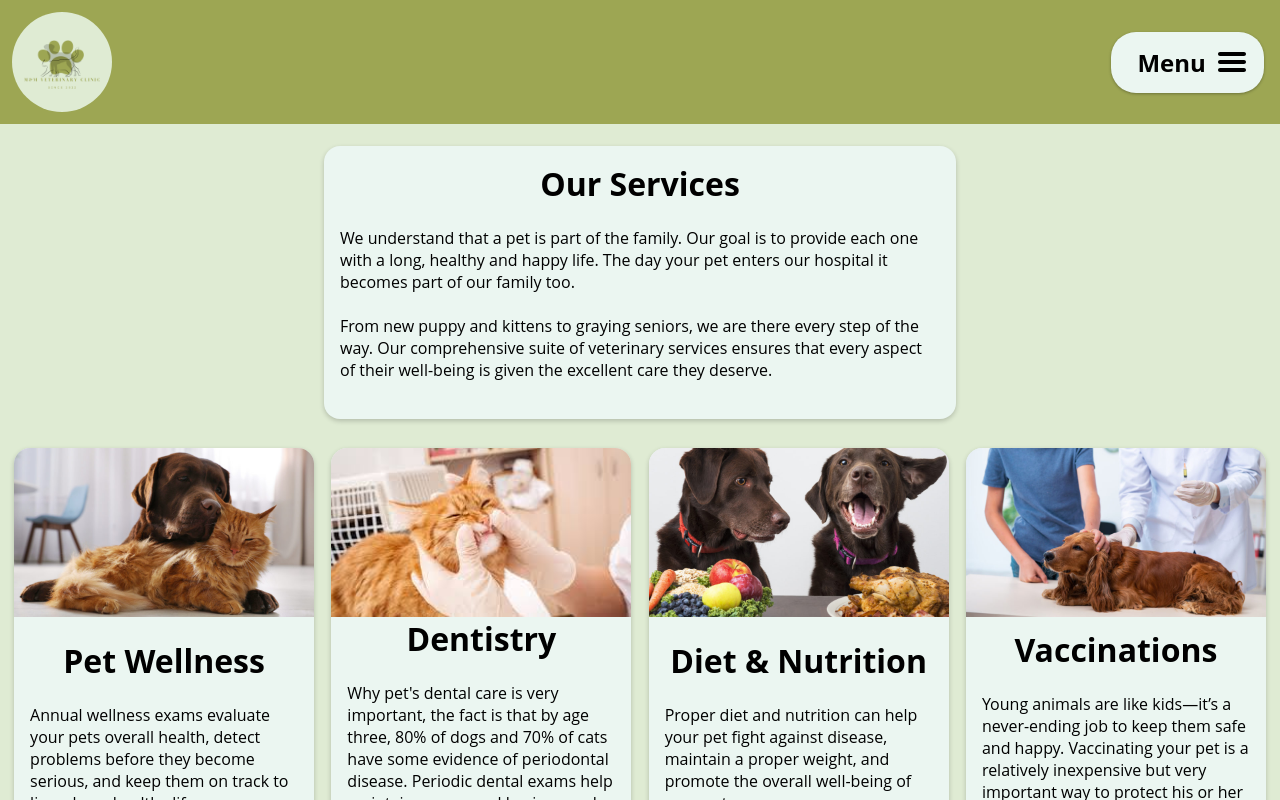
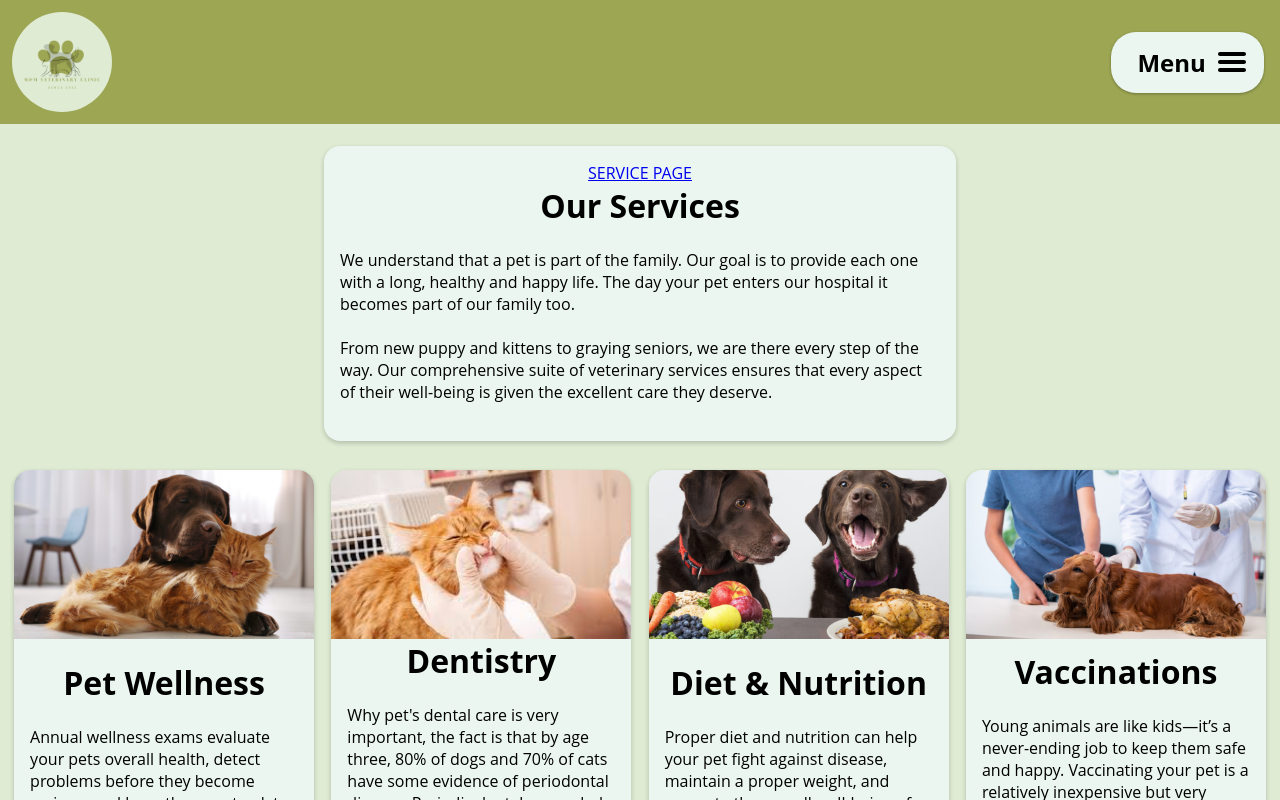
Before and after one commit to kirkwood616/mm-vet-app-frontend, a React (Create React App) app: page /services in a window 1280 px wide. Shown: the top 800 px of the page. Built offline with nearby package versions, Linux system fonts and the light colour scheme.

Commit message:
Test link for Single Service testing

```diff
--- a/src/components/Services.tsx
+++ b/src/components/Services.tsx
@@ -6,18 +6,20 @@ function Services() {
     <div className="Services">
       <br />
       <div className="servicesHeader">
+        <Link to={"/services/service"}>SERVICE PAGE</Link>
         <h1>Our Services</h1>
         <br />
         <p>
           We understand that a pet is part of the family. Our goal is to provide
           each one with a long, healthy and happy life. The day your pet enters
           our hospital it becomes part of our family too.
-          </p>
-          <br />
-          <p>
-          From new puppy and kittens to graying seniors, we are there every step of the way.
-          Our comprehensive suite of veterinary services ensures that every aspect
-          of their well-being is given the excellent care they deserve.
+        </p>
+        <br />
+        <p>
+          From new puppy and kittens to graying seniors, we are there every step
+          of the way. Our comprehensive suite of veterinary services ensures
+          that every aspect of their well-being is given the excellent care they
+          deserve.
         </p>
         <br />
       </div>
@@ -51,8 +53,8 @@ function Services() {
             <h1>Dentistry</h1>
             <br />
             <p>
-              Why pet's dental care is very important, the fact is that by
-              age three, 80% of dogs and 70% of cats have some evidence of
+              Why pet's dental care is very important, the fact is that by age
+              three, 80% of dogs and 70% of cats have some evidence of
               periodontal disease. Periodic dental exams help maintain proper
               oral hygiene and prevent future problems.
             </p>
```
